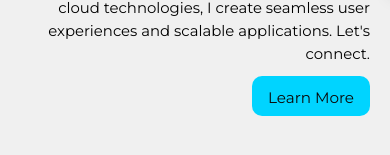
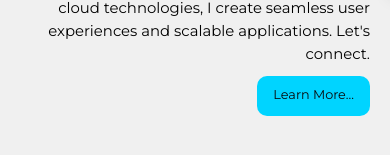
Before and after one commit to sammyowadokun/owadokunsamuel, a React (Vite) app: page / in a window 390 px wide. Shown: the part 849-1004 px from the top of the page. Built offline with nearby package versions, Linux system fonts and the light colour scheme.

Commit message:
Updated portfolio design and features

```diff
--- a/src/App.css
+++ b/src/App.css
@@ -125,15 +125,16 @@ p {
     padding: 40px 8px;
   }
   .btn {
-    padding: 10px 16px;
-    font-size: 0.95rem;
+    /* border: 1px solid red; */
+    padding: 9px 16px 11px 16px;
+    font-size: 0.9Srem;
   }
 
   .btn2 {
-    /* padding: 5px 8px; */
+    padding: 15px 8px;
     font-size: 0.8rem;
     height: 48px;
-    font-weight: 400;
+    /* font-weight: 400; */
   }
 
   .nav-desktop {
--- a/src/components/Contact.jsx
+++ b/src/components/Contact.jsx
@@ -36,7 +36,8 @@ const Contact = () => {
         <button type="submit" style={{ background: '#007bff', color: '#fff',
                                        padding: '10px 24px', border: 'none',
                                       borderRadius: '10px', fontWeight: 'bold',
-                                      cursor: 'pointer' }}>Send Message</button>
+                                      cursor: 'pointer' }}>Send Message
+        </button>
       </form>
       <div style={{ marginTop: '40px' }}>
         <h3 style={{ marginBottom: '8px' }}>Business Information</h3>
--- a/src/components/Hero.jsx
+++ b/src/components/Hero.jsx
@@ -48,7 +48,7 @@ const Hero = () => {
           Samuel Owadokun is Passionate about building innovative solutions at the intersection of technology and creativity.
           Specializing in Front-End development With a strong foundation in JavaScript, React, and cloud technologies, I create seamless user experiences and scalable applications. Let's connect.
         </p>
-        <Link to="/about" className="btn">Learn More</Link>
+        <Link to="/about" className="btn">Learn More...</Link>
       </div>
     </section>
   );
--- a/src/components/Projects.jsx
+++ b/src/components/Projects.jsx
@@ -10,13 +10,13 @@ const Projects = () => {
     {
       title: 'React Portfolio',
       description: 'A personal portfolio website built with React and Vite.',
-      link: 'https://github.com/owad/react-portfolio',
+      link: 'https://owadokunsamuel.vercel.app/',
       image: portfolioImg
     },
     {
       title: 'Recipe AI App',
       description: 'An AI-powered recipe generator using React.',
-      link: 'https://recipe-ai-bice.vercel.app/',
+      link: 'https://recipeai-bay.vercel.app/',
       image: recipeImg
     },
     {
```
Also changed, not shown: src/App.jsx (line endings or trailing spaces).
